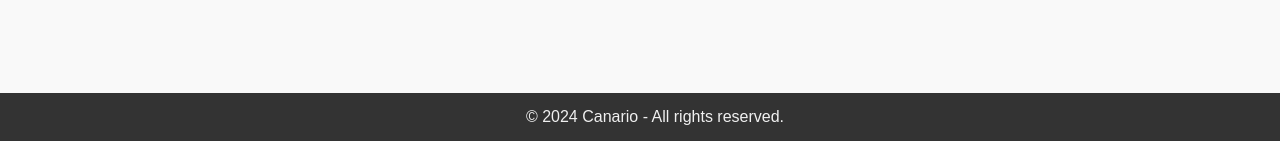
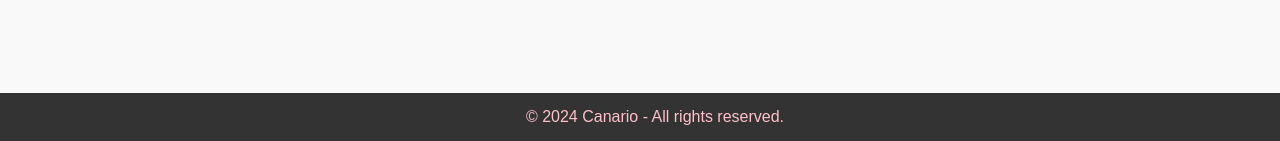
Before and after one commit to mgnassim/flask-docker-demo, a Flask app: page / in a window 1280 px wide. Shown: the part 659-800 px from the top of the page. Run offline with Flask 3, Linux system fonts and the light colour scheme.

Commit message:
first commit

```diff
--- a/templates/static/style.css
+++ b/templates/static/style.css
@@ -80,7 +80,7 @@ footer {
 	text-align: center;
 	padding: 15px;
 	background-color: #333;
-	color: #f0f0f0;
+	color: pink;
 	position: fixed;
 	width: 100%;
 	bottom: 0;
```
